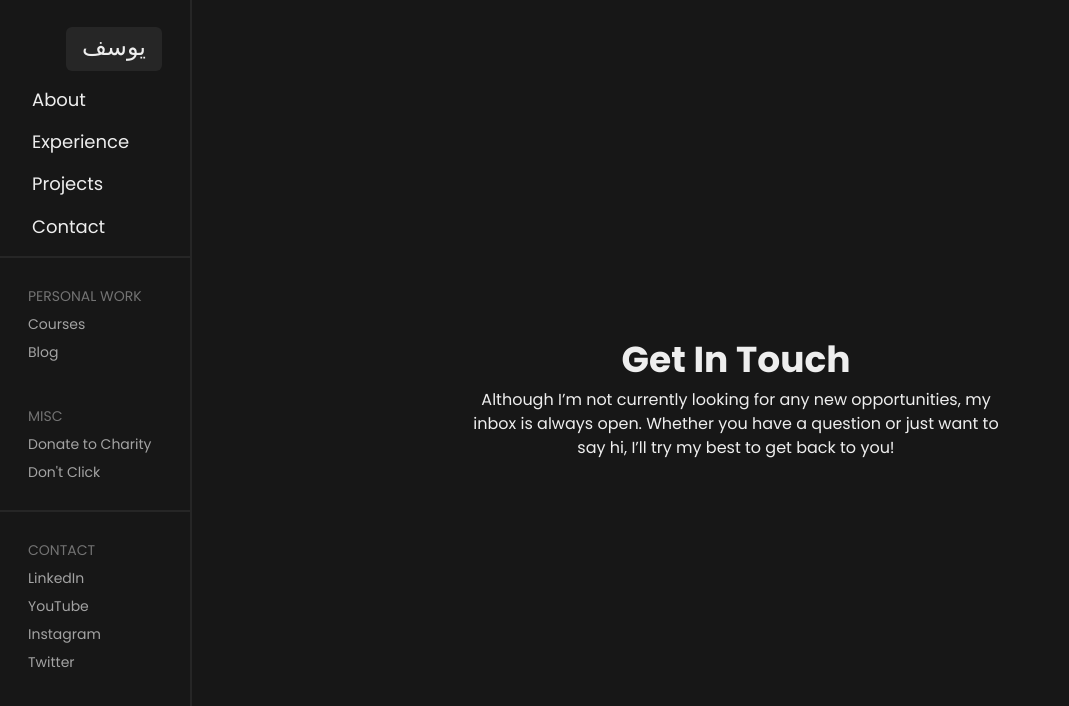
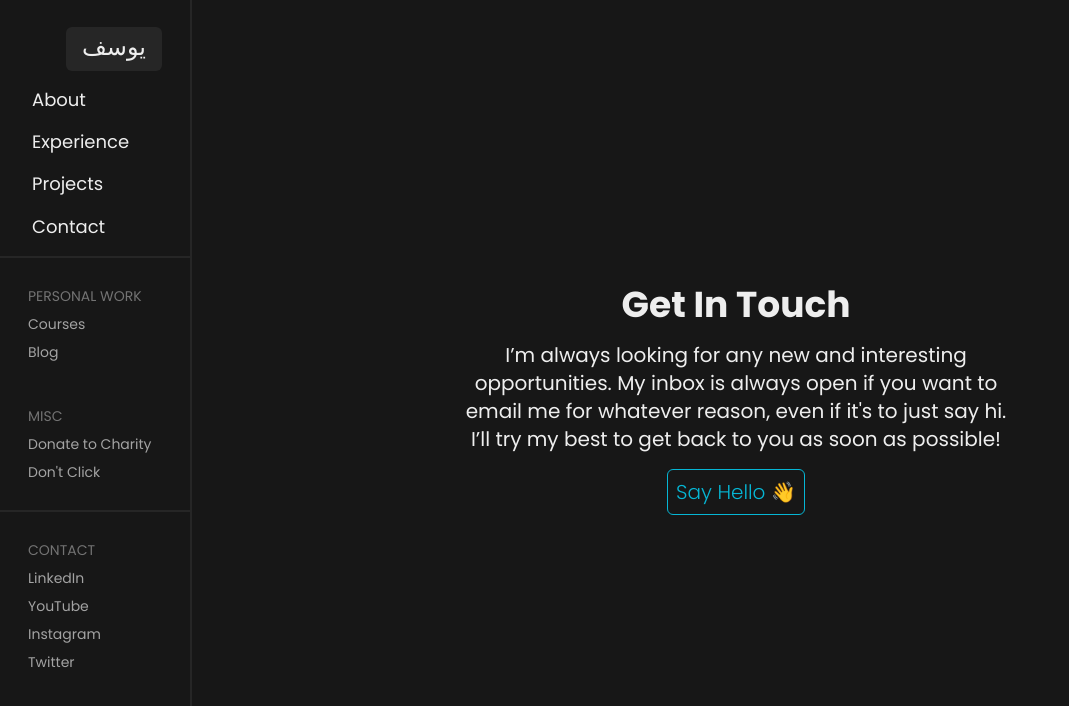
Before and after one commit to Yaucrates/porfolio, a SvelteKit app: page /contact in a window 1280 px wide. Shown: the top 706 px of the page, without its empty margins (0-1069 px from the left). Built offline with nearby package versions, Linux system fonts and the light colour scheme; a web font is replaced by a local one.

Commit message:
Contact Me Finished

```diff
--- a/src/routes/contact/+page.svelte
+++ b/src/routes/contact/+page.svelte
@@ -1,4 +1,7 @@
-<div class="w-full h-full gap-2 flex flex-col justify-center items-center">
+<div class="w-full h-full gap-4 flex flex-col justify-center items-center">
     <h1 class="text-4xl font-bold w-1/2 text-center">Get In Touch</h1>
-    <p class="px-6 sm:p-0 w-full sm:w-1/2 text-center">Although I’m not currently looking for any new opportunities, my inbox is always open. Whether you have a question or just want to say hi, I’ll try my best to get back to you!</p>
+    <p class="px-6 sm:p-0 w-full sm:w-1/2 text-center text-xl">I’m always looking for any new and interesting opportunities. My inbox is always open if you want to email me for whatever reason, even if it's to just say hi. I’ll try my best to get back to you as soon as possible!</p>
+    <a href="MAILTO:abdulhusseinyousifh@gmail.com" class="border-[1px] p-2 text-xl text-cyan-500 font-light border-cyan-500 hover:bg-cyan-950 rounded-md transition-all duration-300">
+        Say Hello 👋
+    </a>
 </div>
```
